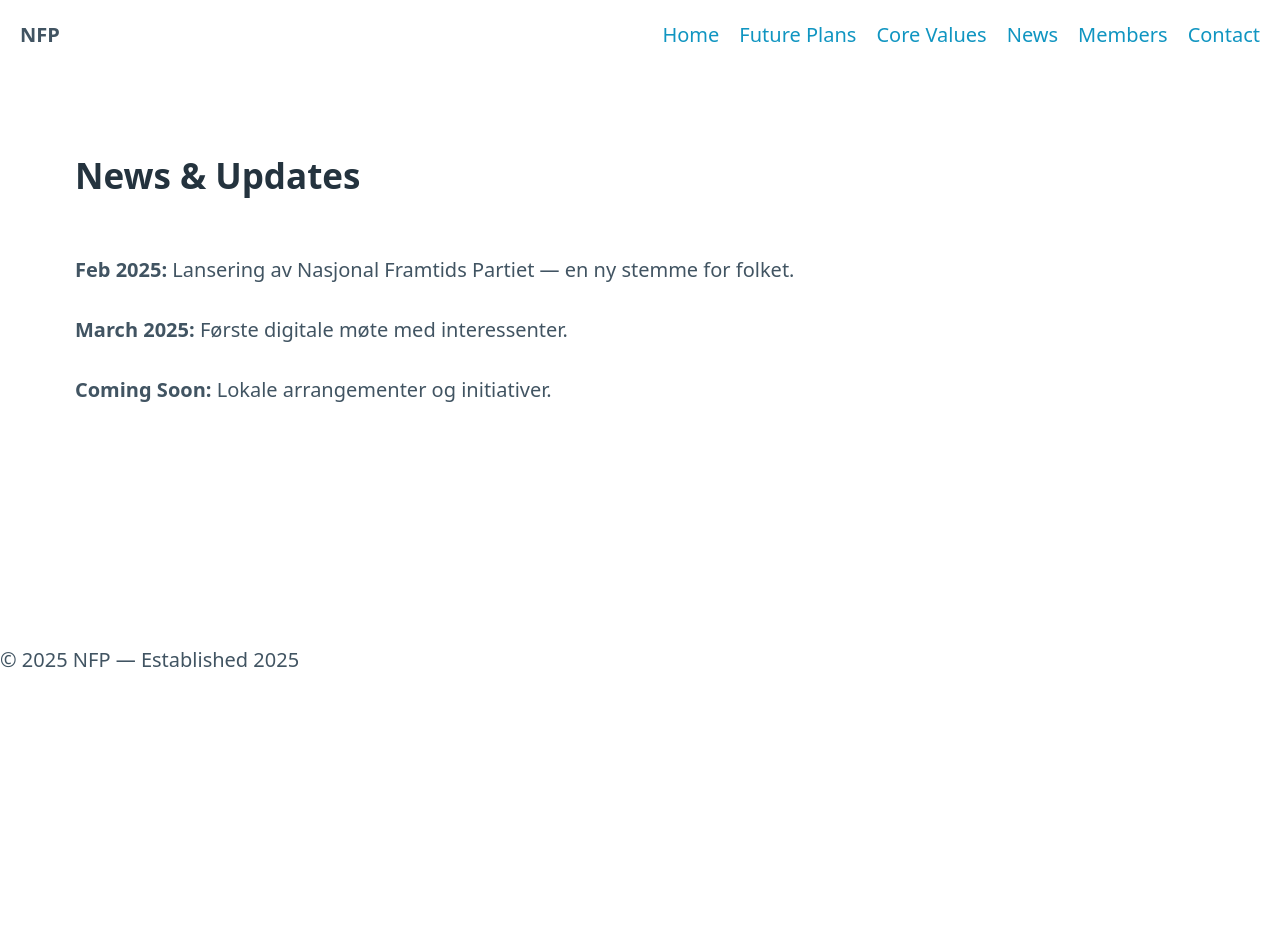
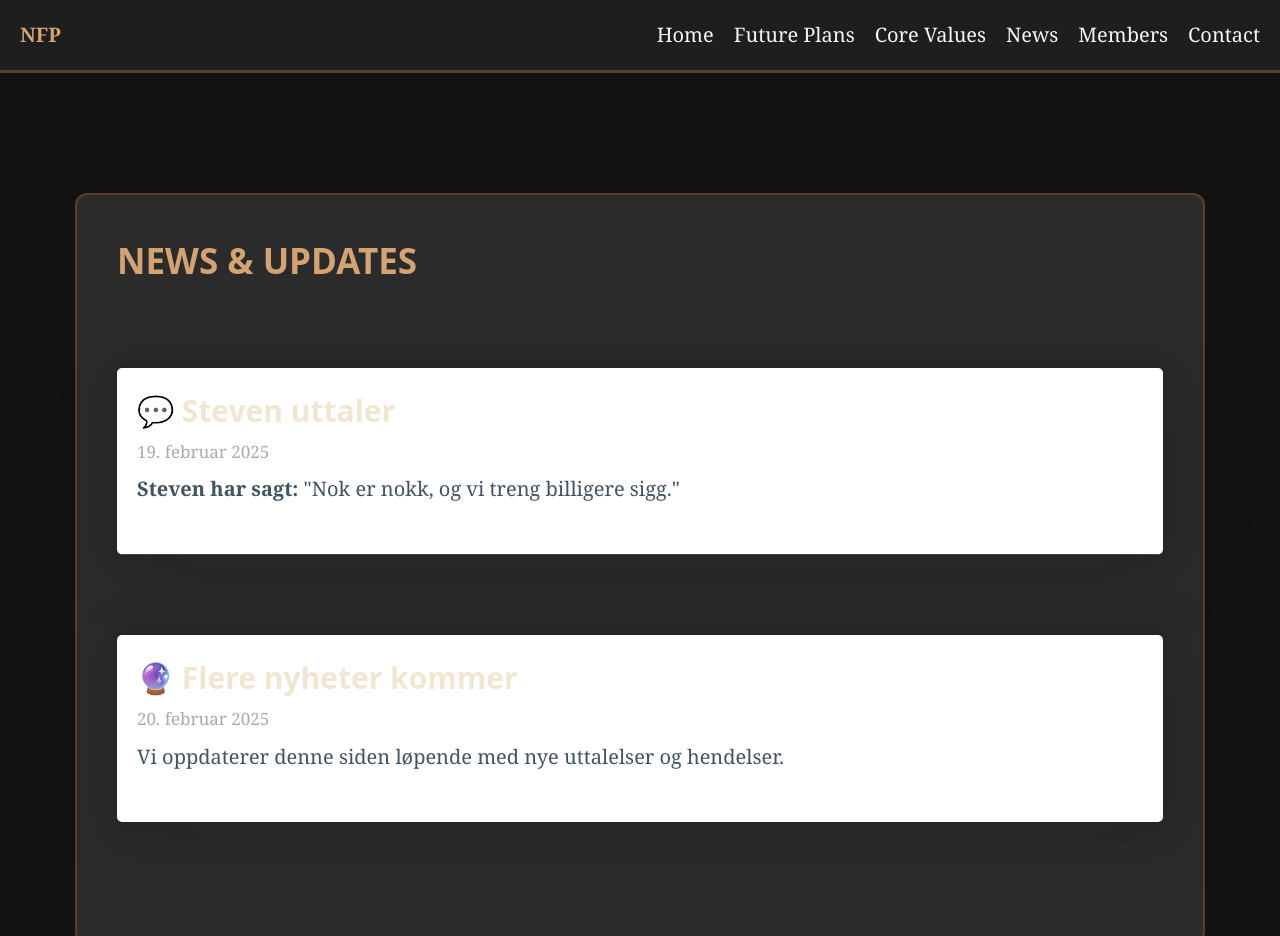
Before and after one commit to Chicofranc/Nfpn, a plain HTML site: page news.html in a window 1280 px wide. Shown: the top 936 px of the page. Before the commit the page ends 800 px from the top, so only its background shows below. Drawn offline with nearby package versions, Linux system fonts and the light colour scheme.

Commit message:
Update news.html

```diff
--- a/news.html
+++ b/news.html
@@ -5,6 +5,20 @@
   <meta name="viewport" content="width=device-width, initial-scale=1">
   <title>NFP — News</title>
   <link rel="stylesheet" href="https://cdn.jsdelivr.net/npm/@picocss/pico@1/css/pico.min.css">
+  <style>
+    body { background-color: #121212; color: #f5f5f5; font-family: 'Georgia', serif; }
+    nav { background-color: #1e1e1e; border-bottom: 3px solid #5a3e2b; }
+    nav a { color: #f5f5f5 !important; }
+    nav a:hover { color: #d4a373 !important; }
+    nav strong { color: #d4a373; }
+    main section { background: #2b2b2b; padding: 2rem; border-radius: 12px; margin: 2rem 0; border: 2px solid #5a3e2b; }
+    h2 { color: #d4a373; text-transform: uppercase; }
+    article { padding: 1rem; border-bottom: 1px solid #444; }
+    article:last-child { border-bottom: none; }
+    h3 { margin-bottom: 0.3rem; color: #f0e6d2; }
+    time { font-size: 0.85rem; color: #aaa; display: block; margin-bottom: 0.5rem; }
+    footer { text-align: center; margin-top: 2rem; padding: 1rem; border-top: 2px solid #5a3e2b; color: #aaa; }
+  </style>
 </head>
 <body>
   <nav class="container-fluid">
@@ -22,9 +36,20 @@
   <main class="container">
     <section>
       <h2>News & Updates</h2>
-      <p><strong>Feb 2025:</strong> Lansering av Nasjonal Framtids Partiet — en ny stemme for folket.</p>
-      <p><strong>March 2025:</strong> Første digitale møte med interessenter.</p>
-      <p><strong>Coming Soon:</strong> Lokale arrangementer og initiativer.</p>
+
+      <!-- Newest stories go at the top -->
+      <article>
+        <h3>💬 Steven uttaler</h3>
+        <time datetime="2025-02-19">19. februar 2025</time>
+        <p><strong>Steven har sagt:</strong> "Nok er nokk, og vi treng billigere sigg."</p>
+      </article>
+
+      <article>
+        <h3>🔮 Flere nyheter kommer</h3>
+        <time datetime="2025-02-20">20. februar 2025</time>
+        <p>Vi oppdaterer denne siden løpende med nye uttalelser og hendelser.</p>
+      </article>
+
     </section>
   </main>
 
```
